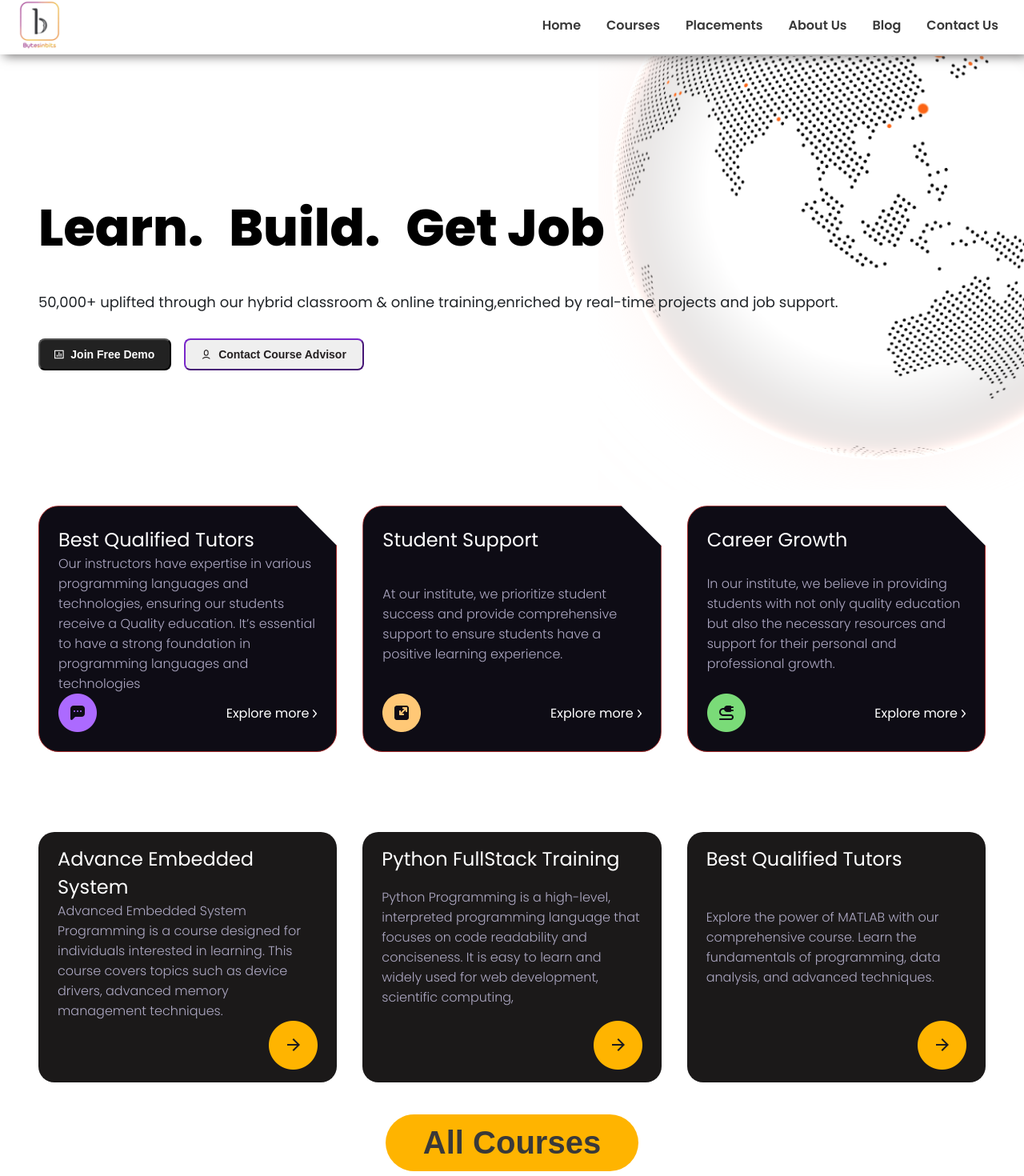
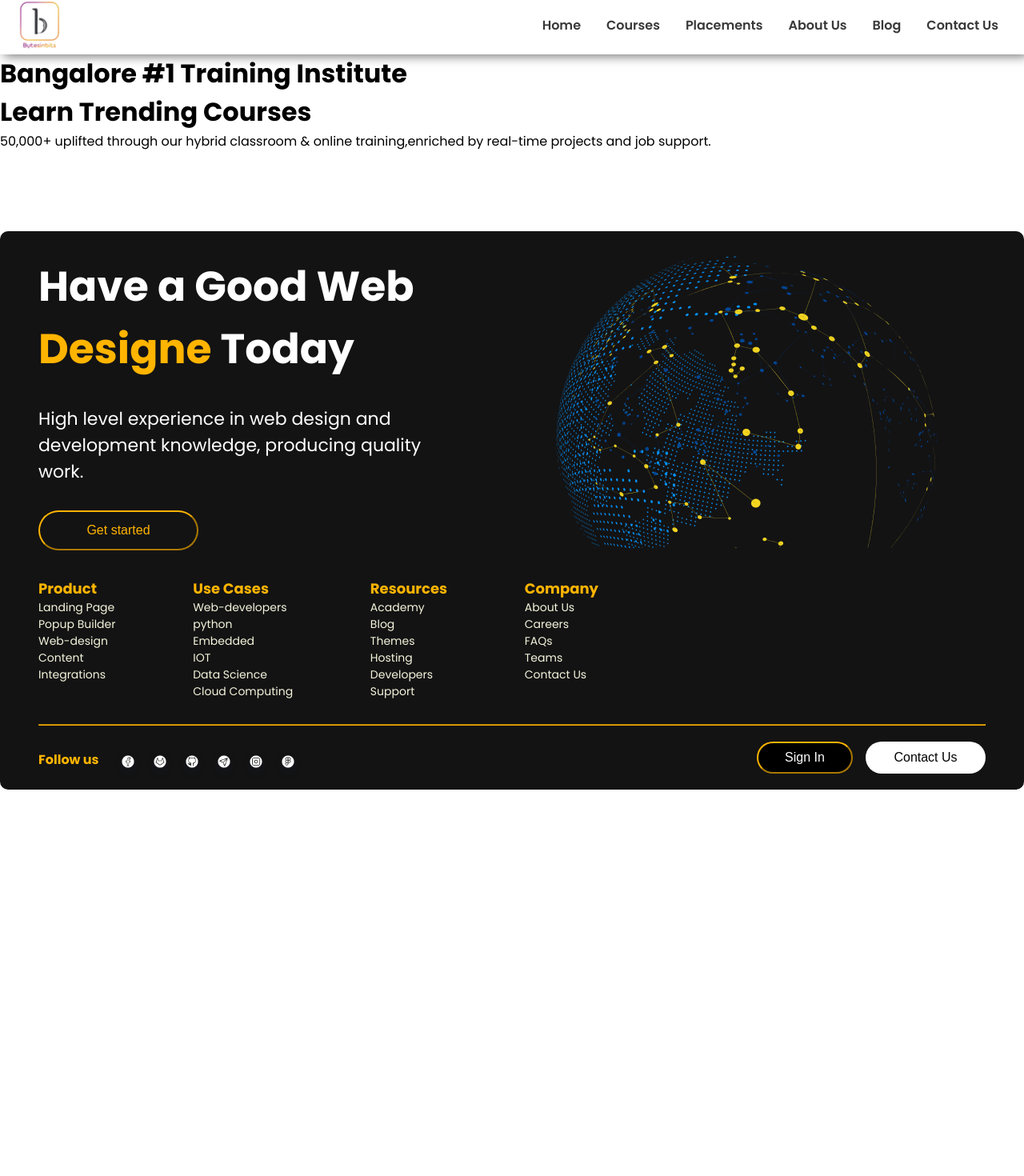
Before and after one commit to TamilselvanChandrakumar/BytesInBits, a React (Vite) app in the folder bytesinbits-app/: page /courses in a window 1280 px wide. Shown: the part 10-1480 px from the top of the page at 80% size. After the commit the page ends 997 px from the top, so only its background shows below. Built offline with nearby package versions, Linux system fonts and the light colour scheme.

Commit message:
first commit

```diff
--- a/bytesinbits-app/package.json
+++ b/bytesinbits-app/package.json
@@ -12,7 +12,8 @@
   "dependencies": {
     "react": "^18.2.0",
     "react-dom": "^18.2.0",
-    "react-icons": "^5.0.1"
+    "react-icons": "^5.0.1",
+    "react-router-dom": "^6.22.0"
   },
   "devDependencies": {
     "@types/react": "^18.2.43",
--- a/bytesinbits-app/src/App.jsx
+++ b/bytesinbits-app/src/App.jsx
@@ -1,13 +1,18 @@
+import { Route, Routes } from "react-router-dom";
 import "./App.css";
 import Footer from "./components/footer/Footer";
 import Home from "./components/home/Home";
 import Navbar from "./components/navbar/Navbar.jsx";
+import Courses from "./components/courses/Courses";
 
 function App() {
   return (
     <>
       <Navbar></Navbar>
-      <Home></Home>
+      <Routes>
+        <Route path="/" element={<Home></Home>}></Route>
+        <Route path="courses" element={<Courses></Courses>}></Route>
+      </Routes>
       <Footer></Footer>
     </>
   );
--- /dev/null
+++ b/bytesinbits-app/src/components/courses/Courses.jsx
@@ -0,0 +1,16 @@
+import React from "react";
+import "../courses/Courses.css";
+const Courses = () => {
+  return (
+    <div className="course_header_container">
+      <h1>Bangalore #1 Training Institute</h1>
+      <h1>Learn Trending Courses</h1>
+      <p>
+        50,000+ uplifted through our hybrid classroom & online training,enriched
+        by real-time projects and job support.
+      </p>
+    </div>
+  );
+};
+
+export default Courses;
--- a/bytesinbits-app/src/components/navbar/Navbar.css
+++ b/bytesinbits-app/src/components/navbar/Navbar.css
@@ -44,7 +44,6 @@
   padding: 0%;
 }
 .menu_items li {
-  /* border: 1px solid red; */
   list-style-type: none;
   padding: 0 1rem;
   display: inline-block;
--- a/bytesinbits-app/src/components/navbar/Navbar.jsx
+++ b/bytesinbits-app/src/components/navbar/Navbar.jsx
@@ -2,6 +2,7 @@ import React, { useEffect, useState } from "react";
 import { MdDensityMedium } from "react-icons/md";
 import "../navbar/Navbar.css";
 import companylogo from "../../assets/logo/image 1.png";
+import { Link } from "react-router-dom";
 const Navbar = () => {
   const [sideBar, setSideBar] = useState(false);
   const [sticky, setSticky] = useState(false);
@@ -33,10 +34,10 @@ const Navbar = () => {
             <div className={`menu_items ${sideBar === true ? "active" : null}`}>
               <ul>
                 <li>
-                  <a href="/">Home</a>
+                  <Link to="/">Home</Link>
                 </li>
                 <li>
-                  <a href="/">Courses</a>
+                  <Link to="/courses">Courses</Link>
                 </li>
                 <li>
                   <a href="/">Placements</a>
--- a/bytesinbits-app/src/main.jsx
+++ b/bytesinbits-app/src/main.jsx
@@ -2,9 +2,10 @@ import React from "react";
 import ReactDOM from "react-dom/client";
 import App from "./App.jsx";
 import "./index.css";
+import { BrowserRouter } from "react-router-dom";
 
 ReactDOM.createRoot(document.getElementById("root")).render(
-  <React.StrictMode>
+  <BrowserRouter>
     <App />
-  </React.StrictMode>
+  </BrowserRouter>
 );
```
Also changed, not shown: bytesinbits-app/src/components/courses/Courses.css (added), 1 other file (tests, documents, lock files or other folders).
